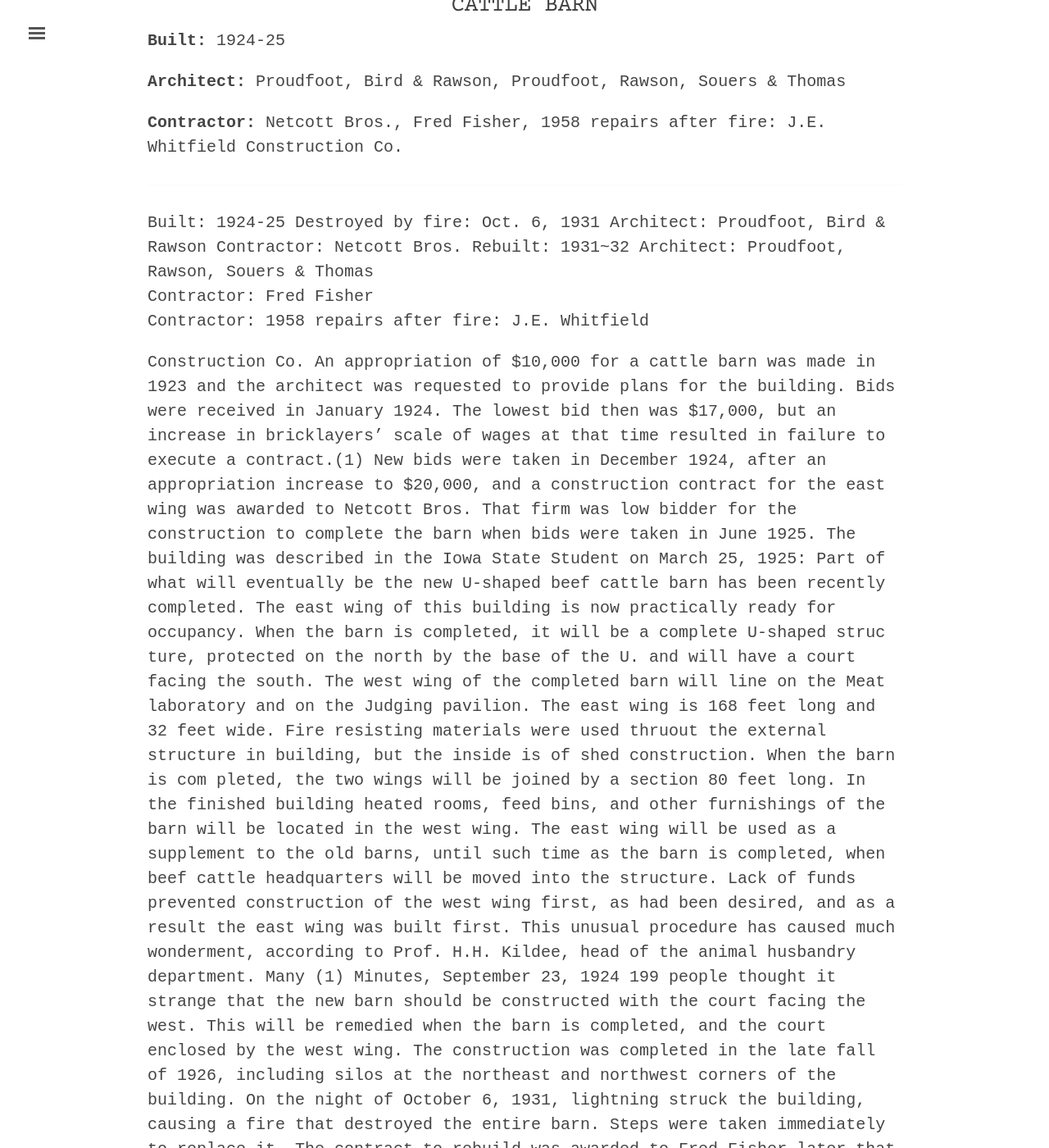
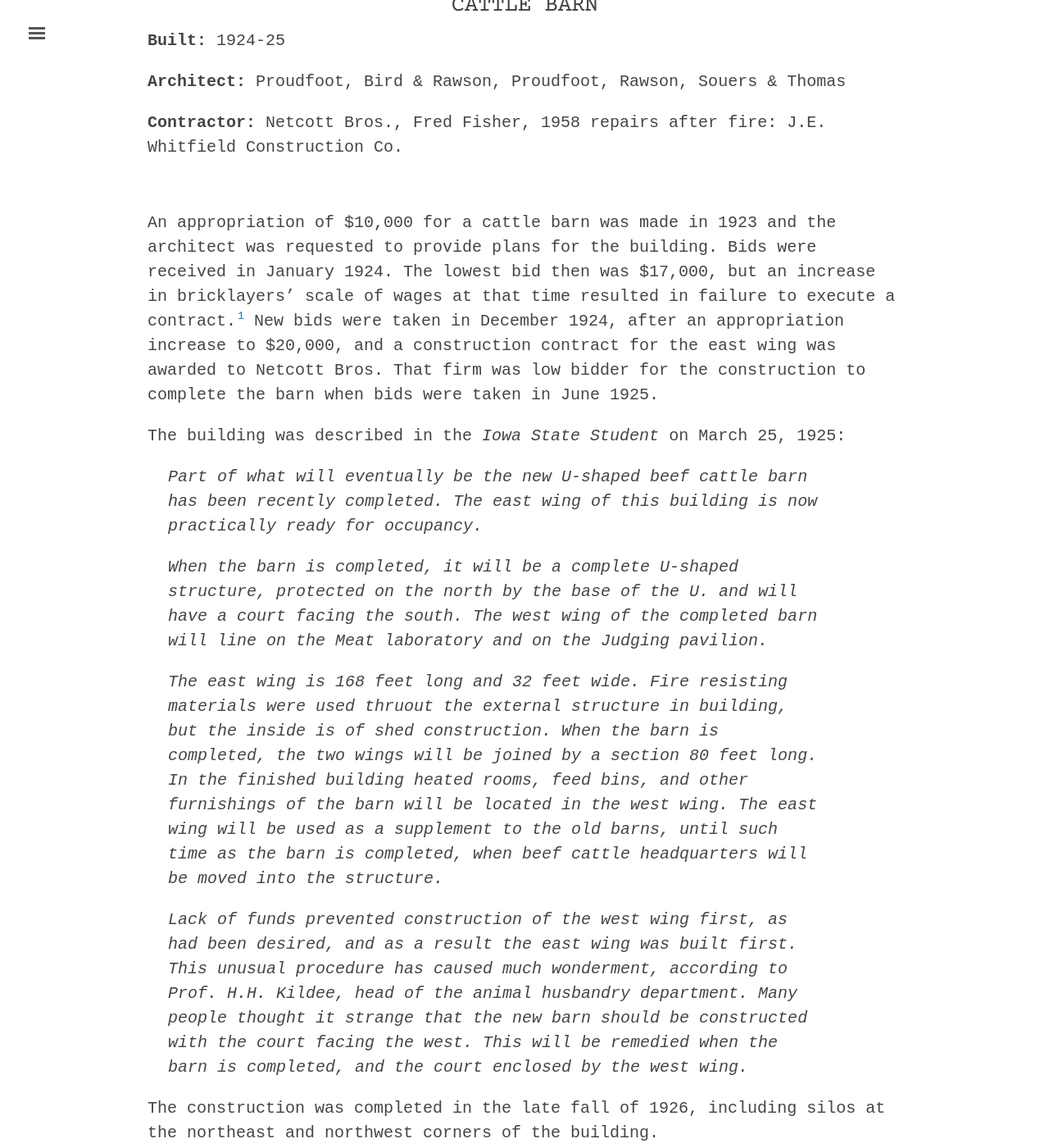
Before and after one commit to emanderson811/day-edition, a Jekyll site: the page built from _texts/buildings/036day-cattle-barn.md, in a window 1280 px wide and 1400 px high, scrolled down 212 px. Shown: the whole window at 82% size. Built offline with Jekyll 4.4.1, drawn with Linux system fonts in a browser that asks for light colours; some of the changed text lies outside the part shown.

Commit message:
Update 036day-cattle-barn.md

```diff
--- a/_texts/buildings/036day-cattle-barn.md
+++ b/_texts/buildings/036day-cattle-barn.md
@@ -18,45 +18,31 @@
 publication-date: 1980
 ---
 ---
-Built: 1924-25 Destroyed by fire: Oct. 6, 1931 Architect: Proudfoot, Bird & Rawson Contractor: Netcott Bros. Rebuilt: 1931~32
-Architect:  Proudfoot, Rawson,  Souers & Thomas
-Contractor:  Fred Fisher
-Contractor:  1958 repairs after fire:  J.E. Whitfield
 
-Construction Co.
-An appropriation of $10,000 for a cattle barn was made in 1923 and the architect was requested to provide plans for the building. Bids were received in January 1924. The lowest bid then was $17,000, but an increase in bricklayers' scale of wages at that time resulted in failure to execute a contract.(1) New bids were taken in December
-1924, after an appropriation increase to $20,000, and a construction contract for the east wing was awarded to Netcott Bros. That firm was low bidder for the construction to complete the barn when bids were taken in June 1925.
-The building was described in the Iowa State Student on March 25, 1925:
-Part of what will eventually be the new U-shaped beef cattle
-barn has been recently completed. The east wing of this building
-is now practically ready for occupancy.
-When the barn is completed, it will be a complete U-shaped struc
-ture, protected on the north by the base of the U. and will have
-a court facing the south. The west wing of the completed barn
-will line on the Meat laboratory and on the Judging pavilion.
-The east wing is 168 feet long and 32 feet wide. Fire resisting
-materials were used thruout the external structure in building,
-but the inside is of shed construction. When the barn is com
-pleted, the two wings will be joined by a section 80 feet long.
-In the finished building heated rooms, feed bins, and other
-furnishings of the barn will be located in the west wing. The
-east wing will be used as a supplement to the old barns, until
-such time as the barn is completed, when beef cattle headquarters will be moved into the structure.
-Lack of funds prevented construction of the west wing first, as
-had been desired, and as a result the east wing was built first.
-This unusual procedure has caused much wonderment, according to
-Prof. H.H. Kildee, head of the animal husbandry department. Many
-(1) Minutes, September 23, 1924
-199
-people thought it strange that the new barn should be constructed with the court facing the west. This will be remedied when the barn is completed, and the court enclosed by the west wing.
+An appropriation of $10,000 for a cattle barn was made in 1923 and the architect was requested to provide plans for the building. Bids were received in January 1924. The lowest bid then was $17,000, but an increase in bricklayers' scale of wages at that time resulted in failure to execute a contract.[^fn1] New bids were taken in December 1924, after an appropriation increase to $20,000, and a construction contract for the east wing was awarded to Netcott Bros. That firm was low bidder for the construction to complete the barn when bids were taken in June 1925.
+
+The building was described in the *Iowa State Student* on March 25, 1925:
+
+>Part of what will eventually be the new U-shaped beef cattle barn has been recently completed. The east wing of this building is now practically ready for occupancy.
+>
+>When the barn is completed, it will be a complete U-shaped structure, protected on the north by the base of the U. and will have a court facing the south. The west wing of the completed barn will line on the Meat laboratory and on the Judging pavilion.
+>
+>The east wing is 168 feet long and 32 feet wide. Fire resisting materials were used thruout the external structure in building, but the inside is of shed construction. When the barn is completed, the two wings will be joined by a section 80 feet long. In the finished building heated rooms, feed bins, and other furnishings of the barn will be located in the west wing. The east wing will be used as a supplement to the old barns, until such time as the barn is completed, when beef cattle headquarters will be moved into the structure.
+>
+>Lack of funds prevented construction of the west wing first, as had been desired, and as a result the east wing was built first. This unusual procedure has caused much wonderment, according to Prof. H.H. Kildee, head of the animal husbandry department. Many people thought it strange that the new barn should be constructed with the court facing the west. This will be remedied when the barn is completed, and the court enclosed by the west wing.
+
+[^fn1]: Minutes, September 23, 1924
+
 The construction was completed in the late fall of 1926, including silos at the northeast and northwest corners of the building.
-On the night of October 6, 1931, lightning struck the building, causing a fire that destroyed the entire barn. Steps were taken immediately to replace it. The contract to rebuild was awarded to Fred Fisher later that month, and the new structure was occupied the following February. (1) The silo which received the lightning blow was not re
-built until 1935.(2)
-Fire struck again  on  October 19, 1958, when  the  east wing  roof  was
-burned along with  a  large quantity of hay.  Cost of replac ement  came
-to  $23,000. (3)
-The  silos were  razed  in 1968.
 
-(1)  Minutes, February 17, 1932
-(2)  Minutes,  September 24,  1935
-(3)  Minutes,  December  11-12,  1958
+On the night of October 6, 1931, lightning struck the building, causing a fire that destroyed the entire barn. Steps were taken immediately to replace it. The contract to rebuild was awarded to Fred Fisher later that month, and the new structure was occupied the following February.[^fn2] The silo which received the lightning blow was not re built until 1935.[^fn3]
+
+Fire struck again on October 19, 1958, when the east wing roof was burned along with a large quantity of hay. Cost of replacement came to  $23,000.[^fn4]
+
+The silos were razed in 1968.
+
+[^fn2]:  Minutes, February 17, 1932
+
+[^fn3]:  Minutes,  September 24,  1935
+
+[^fn4]:  Minutes,  December  11-12,  1958
```
